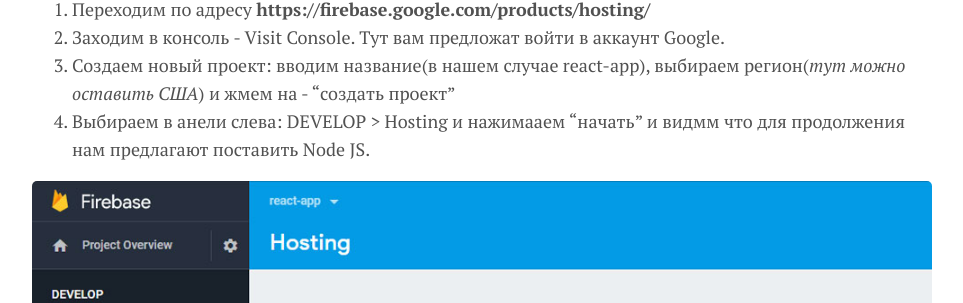
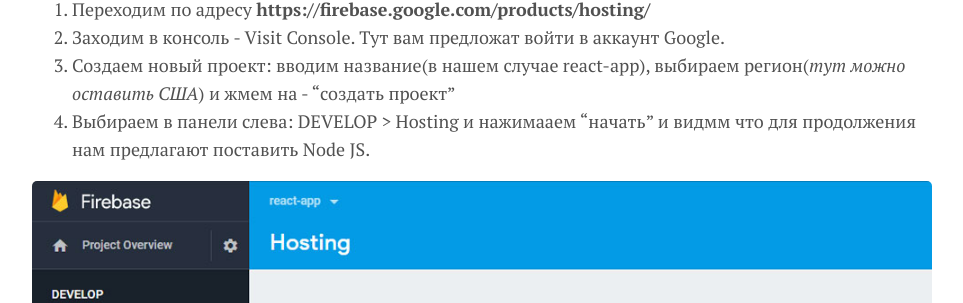
Before and after one commit to klesarev/myblog, a Jekyll site: the page built from _posts/2018-05-22-firebase-hosting.md, in a window 1280 px wide and 900 px high, scrolled down 1582 px. Shown: the part 151-454 px from the top of the window, without its empty margins (158-1121 px from the left). Built offline with Jekyll 4.4.1, drawn with Linux system fonts in a browser that asks for light colours; comment, search, counter and statistics services are not loaded.

Commit message:
upd firebase

```diff
--- a/_posts/2018-05-22-firebase-hosting.md
+++ b/_posts/2018-05-22-firebase-hosting.md
@@ -32,7 +32,7 @@
 1. Переходим по адресу __https://firebase.google.com/products/hosting/__
 2. Заходим в консоль - Visit Console. Тут вам предложат войти в аккаунт Google.
 3. Создаем новый проект: вводим название(в нашем случае react-app), выбираем регион(_тут можно оставить США_) и жмем на - "создать проект"
-4. Выбираем в анели слева: DEVELOP > Hosting и нажимааем "начать" и видмм что для продолжения нам предлагают поставить Node JS.
+4. Выбираем в панели слева: DEVELOP > Hosting и нажимааем "начать" и видмм что для продолжения нам предлагают поставить Node JS.
 
 ![firebase панель хостинга]({{ "/assets/img/firebase-hosting-2.jpg" }})
 
```
